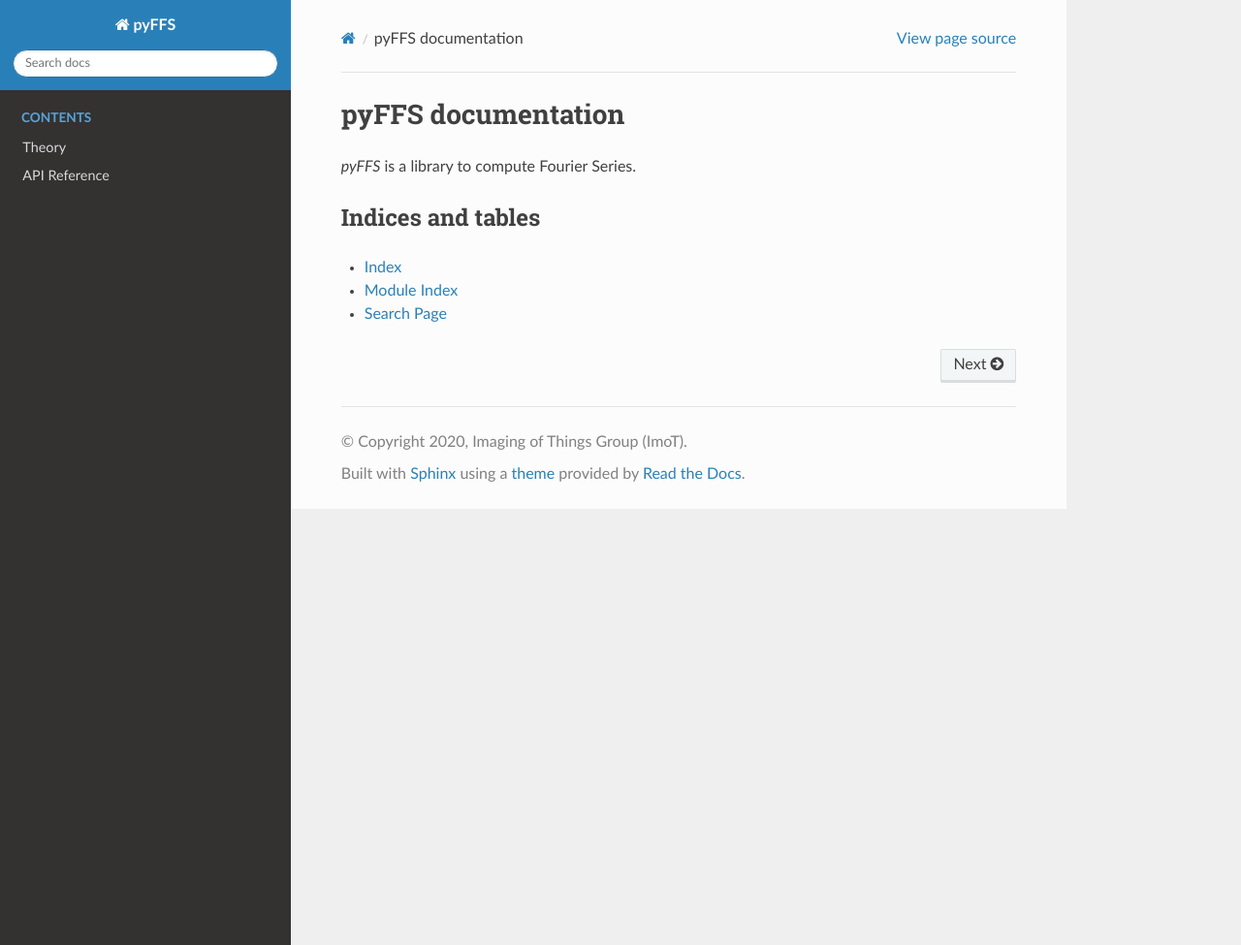
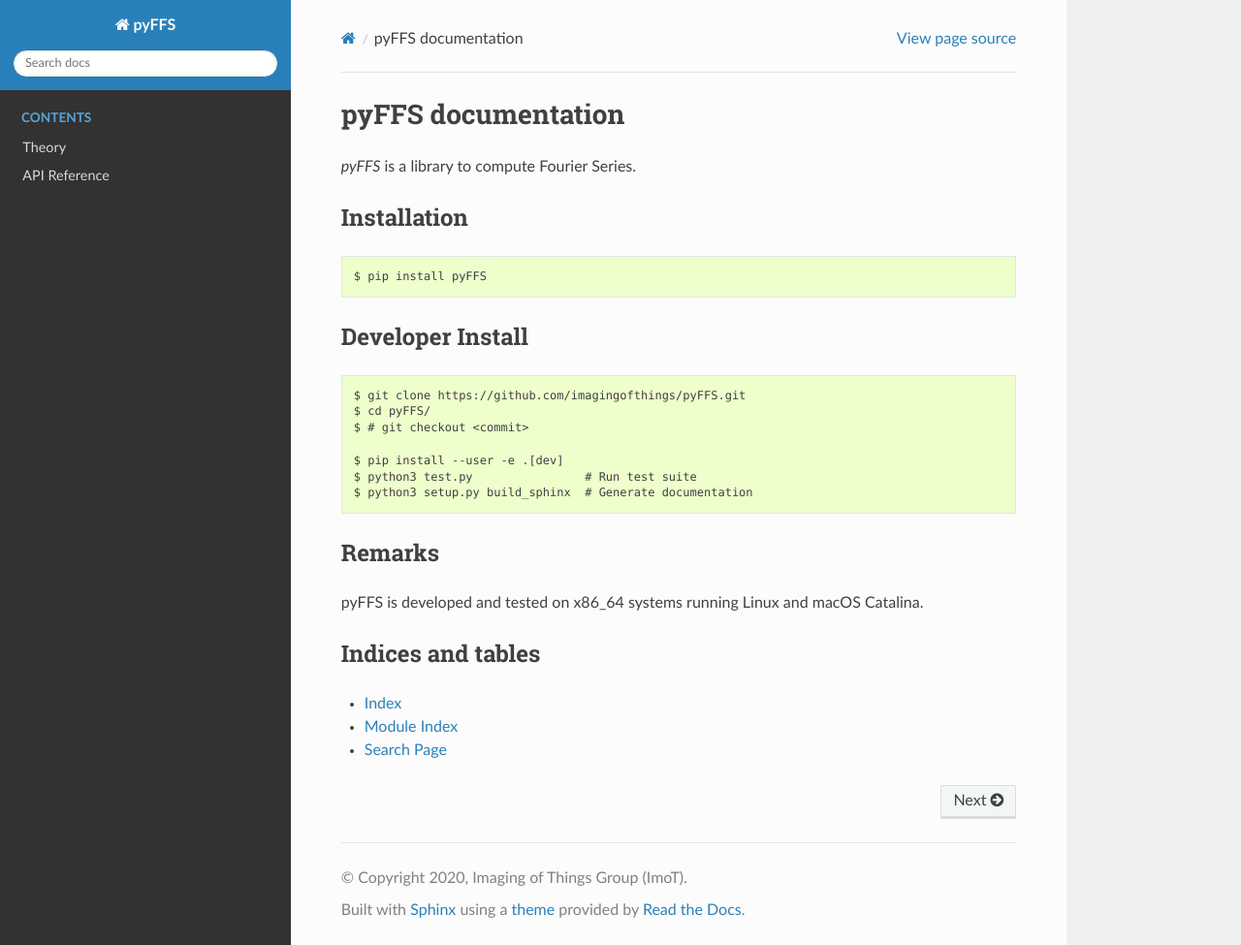
Before and after one commit to imagingofthings/pyFFS, a Sphinx documentation site: the page built from doc/index.rst, in a window 1280 px wide and 975 px high. Shown: the whole window at 97% size. Built offline with Sphinx 7.4.7 and the Read the Docs theme 2.0.0, drawn with Linux system fonts in a browser that asks for light colours; pages that are not in the unit, such as notebooks, are missing from menus.

Commit message:
Move installation instructions to main page.

```diff
--- a/doc/index.rst
+++ b/doc/index.rst
@@ -1,7 +1,9 @@
 .. ############################################################################
 .. index.rst
 .. =========
-.. Author : Sepand KASHANI [kashani.sepand@gmail.com]
+.. Authors :
+.. Sepand KASHANI [kashani.sepand@gmail.com]
+.. Eric BEZZAM [ebezzam@gmail.com]
 .. ############################################################################
 
 
@@ -10,6 +12,34 @@ pyFFS documentation
 ###################
 
 *pyFFS* is a library to compute Fourier Series.
+
+
+Installation
+------------
+
+::
+
+    $ pip install pyFFS
+
+
+Developer Install
+-----------------
+
+::
+
+    $ git clone https://github.com/imagingofthings/pyFFS.git
+    $ cd pyFFS/
+    $ # git checkout <commit>
+
+    $ pip install --user -e .[dev]
+    $ python3 test.py                # Run test suite
+    $ python3 setup.py build_sphinx  # Generate documentation
+
+
+Remarks
+-------
+
+pyFFS is developed and tested on x86_64 systems running Linux and macOS Catalina.
 
 
 .. toctree::
@@ -22,7 +52,7 @@ pyFFS documentation
 
 
 Indices and tables
-==================
+------------------
 
 * :ref:`genindex`
 * :ref:`modindex`
```
